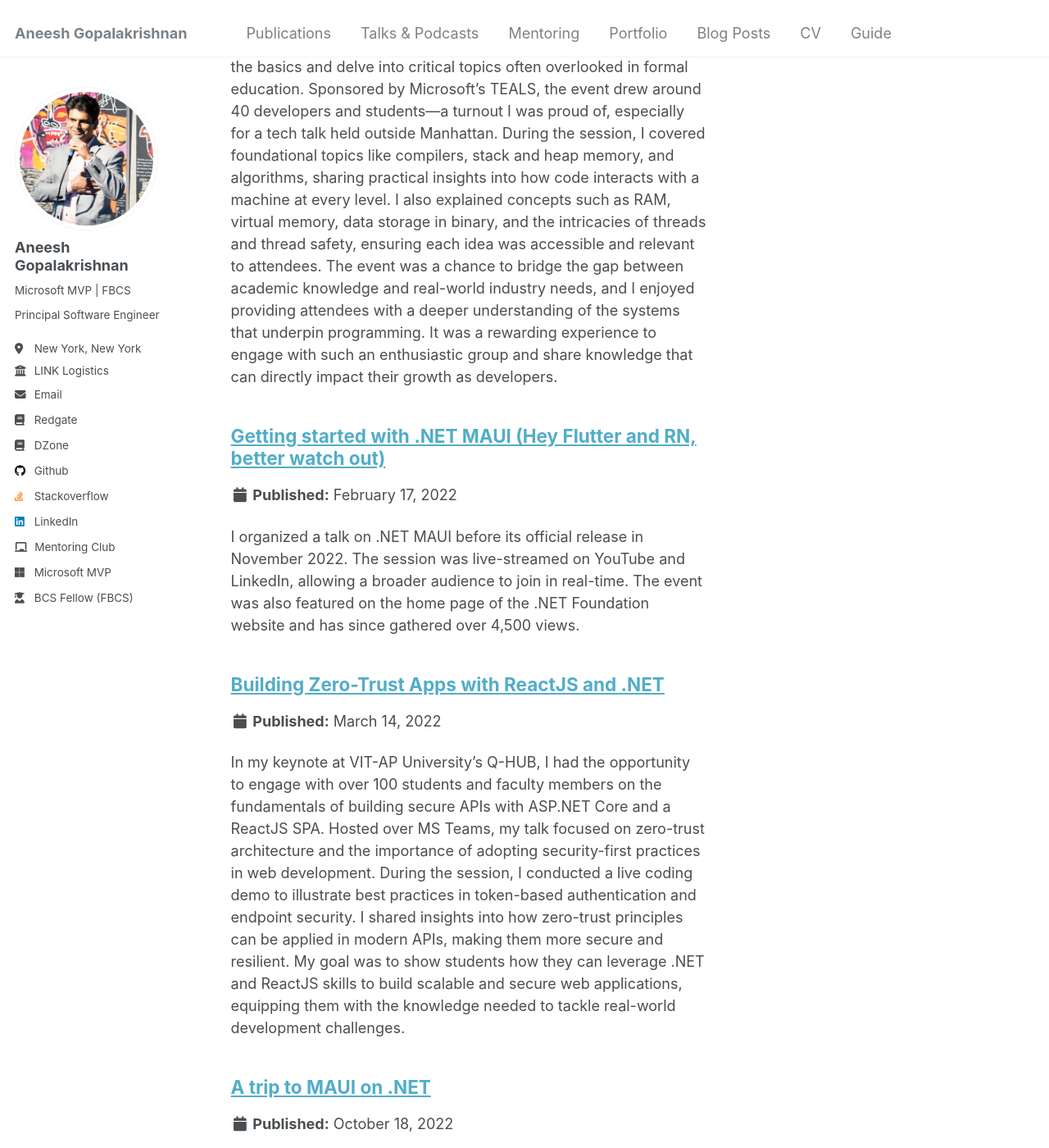
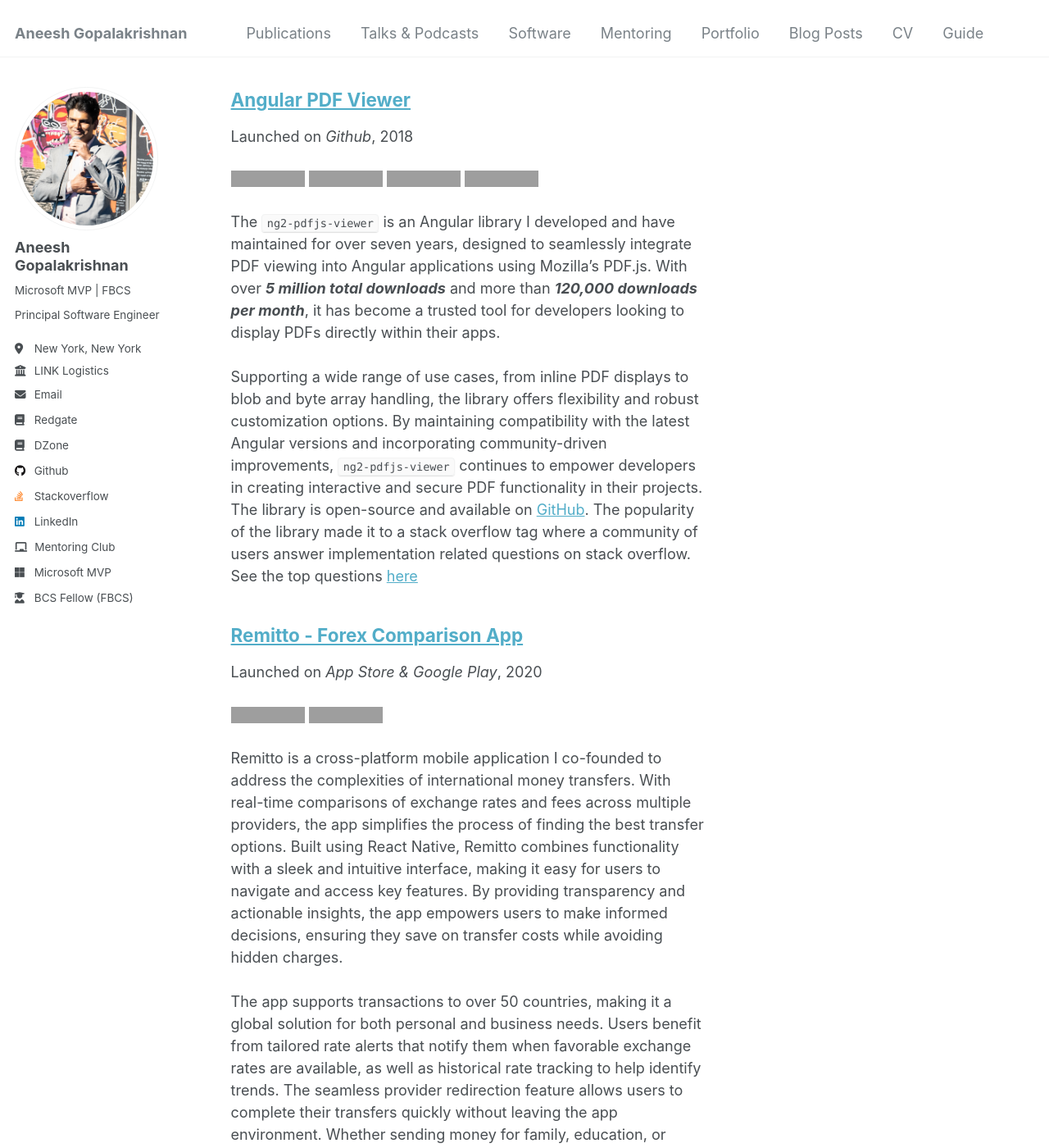
Before and after one commit to codehippie1/codehippie1.github.io, a Jekyll site: the page built from _pages/collection-archive.html, in a window 1280 px wide and 1400 px high, scrolled down 5889 px. Shown: the whole window at 82% size. Built offline with Jekyll 4.4.1, drawn with Linux system fonts in a browser that asks for light colours; some of the changed text lies outside the part shown; grey boxes are pictures that could not be loaded.

Commit message:
Added software - half done

```diff
--- a/_config.yml
+++ b/_config.yml
@@ -97,6 +97,10 @@ talk_category:
     title: 'Podcasts'
   interviews:
     title: 'Interviews'
+
+software_category:
+  software:
+    title: 'Libraries, Apps and Tools'
 
 # Site Settings
 teaser                   :  # filename of teaser fallback teaser image placed in /images/, .e.g. "500x300.png"
@@ -239,6 +243,9 @@ collections:
   talks:
     output: true
     permalink: /:collection/:path/
+  software:
+    output: true
+    permalink: /:collection/:path/
 
 
 # These settings control how pages and collections are included in the site
@@ -294,6 +301,14 @@ defaults:
       type: talks
     values:
       layout: talk
+      author_profile: true
+      share: true
+  # _software
+  - scope:
+      path: ""
+      type: software
+    values:
+      layout: single
       author_profile: true
       share: true
 
--- a/_data/navigation.yml
+++ b/_data/navigation.yml
@@ -10,6 +10,9 @@ main:
 
   - title: "Talks & Podcasts"
     url: /talks/
+
+  - title: "Software"
+    url: /software/
 
   - title: "Mentoring"
     url: /mentoring/
--- a/_includes/archive-single.html
+++ b/_includes/archive-single.html
@@ -40,6 +40,8 @@
 
         {% if post.collection == 'mentoring' %}
           <p> {{ post.type }}, <i>{{ post.venue }}</i>, {{ post.date | default: "1900-01-01" | date: "%Y" }} </p>
+        {% elsif post.collection == 'software' %}
+          <p>Launched on <i>{{ post.venue }}</i>, {{ post.date | default: "1900-01-01" | date: "%Y" }} </p>
         {% elsif post.collection == 'publications' %}
           <p>Published in <i>{{ post.venue }}</i>, {{ post.date | default: "1900-01-01" | date: "%Y" }} </p>
         {% elsif post.date %}
--- /dev/null
+++ b/_software/ng2-pdfjs-viewer.md
@@ -0,0 +1,36 @@
+---
+title: "Angular PDF Viewer"
+weight: 100
+collection: software
+category: software
+permalink: /software/ng2-pdfjs-viewer
+date: 2018-03-18
+venue: 'Github'
+paperurl: #'http://academicpages.github.io/files/paper3.pdf'
+citation: #'Your Name, You. (2024). &quot;Paper Title Number 3.&quot; <i>GitHub Journal of Bugs</i>. 1(3).'
+excerpt: '
+[![NPM Downloads](https://img.shields.io/npm/dy/ng2-pdfjs-viewer)](https://www.npmjs.com/package/ng2-pdfjs-viewer)
+[![NPM Version](https://img.shields.io/npm/v/ng2-pdfjs-viewer?logo=npm)](https://www.npmjs.com/package/ng2-pdfjs-viewer)
+[![Static Badge](https://img.shields.io/badge/Angular%20Version-18-green?logo=angular)](https://angular.dev/overview)
+[![NPM Downloads](https://img.shields.io/npm/dm/ng2-pdfjs-viewer?label=last month)](https://www.npmjs.com/package/ng2-pdfjs-viewer)
+<br />
+<br />
+The `ng2-pdfjs-viewer` is an Angular library I developed and have maintained for over seven years, designed to seamlessly integrate PDF viewing into Angular applications using Mozilla’s PDF.js. With over ***5 million total downloads*** and more than ***120,000 downloads per month***, it has become a trusted tool for developers looking to display PDFs directly within their apps.
+<br />
+<br />
+Supporting a wide range of use cases, from inline PDF displays to blob and byte array handling, the library offers flexibility and robust customization options. By maintaining compatibility with the latest Angular versions and incorporating community-driven improvements, `ng2-pdfjs-viewer` continues to empower developers in creating interactive and secure PDF functionality in their projects. The library is open-source and available on [GitHub](https://github.com/intbot/ng2-pdfjs-viewer). The popularity of the library made it to a stack overflow tag where a community of users answer implementation related questions on stack overflow. See the top questions [here](https://stackoverflow.com/questions/tagged/ng2-pdfjs-viewer?tab=Votes)
+'
+---
+
+[![NPM Downloads](https://img.shields.io/npm/dy/ng2-pdfjs-viewer)](https://www.npmjs.com/package/ng2-pdfjs-viewer)
+[![NPM Version](https://img.shields.io/npm/v/ng2-pdfjs-viewer?logo=npm)](https://www.npmjs.com/package/ng2-pdfjs-viewer)
+[![Static Badge](https://img.shields.io/badge/Angular%20Version-18-green?logo=angular)](https://angular.dev/overview)
+[![NPM Downloads](https://img.shields.io/npm/dm/ng2-pdfjs-viewer?label=last month)](https://www.npmjs.com/package/ng2-pdfjs-viewer)
+<br />
+I created and have maintained the Angular library `ng2-pdfjs-viewer` for over seven years, with the goal of simplifying PDF integration in Angular applications. Built on top of Mozilla’s PDF.js, this library allows developers to seamlessly display PDF files either inline within components or in a new tab. Designed to be lightweight and easy to use, `ng2-pdfjs-viewer` supports Angular versions starting from Angular 2.0 and has only one core dependency: `@angular/core`. You can find the library on [npm](https://www.npmjs.com/package/ng2-pdfjs-viewer).
+
+One of the most rewarding aspects of this library has been its widespread adoption within the developer community. Over the years, `ng2-pdfjs-viewer` has achieved over ***5 million downloads*** in total and consistently averages more than ***120,000*** downloads per month. These numbers reflect its utility and reliability, as well as the trust developers have placed in it for production-grade applications.
+
+What makes `ng2-pdfjs-viewer` stand out is its simplicity combined with powerful features. It supports a range of use cases, allowing developers to work with PDFs hosted on servers, blobs, or byte arrays. The library offers robust event support for tasks such as document loading and page changes, making it ideal for creating interactive PDF experiences. It also provides access to the underlying viewer via `PDFViewerApplication` and `PDFViewerApplicationOptions`, enabling developers to tailor the behavior and appearance of the viewer to suit specific needs.
+
+Maintaining compatibility with the latest Angular versions has been a priority, along with incorporating feedback and feature requests from the community. The open-source nature of the library has encouraged collaboration, and the source code, along with detailed documentation, is available on [GitHub](https://github.com/intbot/ng2-pdfjs-viewer). For me, the success of `ng2-pdfjs-viewer` is not just in the numbers but also in knowing that it has empowered developers to build streamlined, robust applications with excellent PDF viewing capabilities. The popularity of the library made it to a stack overflow tag where a community of users answer implementation related questions on stack overflow. See the top questions [here](https://stackoverflow.com/questions/tagged/ng2-pdfjs-viewer?tab=Votes). It’s been an incredible journey to see the library grow and become a trusted tool for so many in the Angular ecosystem.
--- /dev/null
+++ b/_software/parkr-app-alternate-side-parking.md
@@ -0,0 +1,32 @@
+---
+title: "Parkr - Alternate Side Parking App"
+weight: 200
+collection: software
+category: software
+permalink: /software/parkr-app
+date: 2015-09-25
+venue: 'App Store & Google Play'
+excerpt: '
+[![Google Play Downloads](https://img.shields.io/badge/Android%20Downloads-62%2C000+-green?logo=android)](https://play.google.com/store/apps/details?id=com.jcasp.app&hl=en_US)
+[![Apple Store](https://img.shields.io/badge/iOS%20Downloads-Growing%20Rapidly-blue?logo=apple)](https://apps.apple.com/us/app/parkr-alternate-side-parking/id6503993830?platform=iphone)
+[![NJTechWeekly Feature](https://img.shields.io/badge/Featured%20on-NJTechWeekly-orange)](https://njtechweekly.com/grassroots-initiative-wants-to-brand-jersey-city-as-nations-silicon-backyard/)
+<br />
+<br />
+Parkr is a cross-platform app I developed to simplify alternate side parking management for residents of New York City and New Jersey. Initially launched on Android over a decade ago, it was later rewritten from Xamarin to React Native, allowing for a complete revamp of its structure and an expansion to iOS. With features like real-time parking suspension alerts, a detailed parking suspension calendar, and street parking maps, Parkr has become an essential tool for urban drivers navigating complex parking rules.
+<br />
+<br />
+The app has seen over **62,000 downloads** on Android alone and continues to grow rapidly on iOS. Designed to save users from costly parking tickets, it’s particularly popular among New Yorkers and New Jersey residents. The app was also recognized by [NJ Tech Weekly](https://njtechweekly.com/grassroots-initiative-wants-to-brand-jersey-city-as-nations-silicon-backyard/) for its community impact and practical value. Parkr represents my commitment to creating technology that directly addresses everyday challenges, making life a little easier for city dwellers.
+'
+---
+
+[![Google Play Downloads](https://img.shields.io/badge/Android%20Downloads-62%2C000+-green?logo=android)](https://play.google.com/store/apps/details?id=com.jcasp.app&hl=en_US)
+[![Apple Store](https://img.shields.io/badge/iOS%20Downloads-Growing%20Rapidly-blue?logo=apple)](https://apps.apple.com/us/app/parkr-alternate-side-parking/id6503993830?platform=iphone)
+[![NJTechWeekly Feature](https://img.shields.io/badge/Featured%20on-NJTechWeekly-orange)](https://njtechweekly.com/grassroots-initiative-wants-to-brand-jersey-city-as-nations-silicon-backyard/)
+
+I developed the **Parkr app** to help residents navigate the complexities of alternate side parking, starting with the Android platform over a decade ago. Over time, I rewrote the app from Xamarin to React Native, completely revamping its architecture and launching it on iOS. This effort not only modernized the app but also expanded its reach to a broader audience across platforms.
+
+While living in Jersey City, I donated the open-source Xamarin version of the app to the Code for Jersey City/Open JC non-profit. Along with the codebase, I conducted a knowledge transfer to support its continued development and deployment to help Jersey City residents avoid parking fines. This version was also used for fundraising and promoting Open JC initiatives.
+
+After moving to New York City, I enhanced the app to include support for NYC-specific parking rules and requirements. Since then, the app has gained significant traction, with over **62,000 downloads** on Android and a rapidly growing user base on iOS. Parkr has been instrumental in saving New Yorkers and New Jersey residents from numerous parking tickets, thanks to features like street parking maps, parking suspension calendars, and real-time suspension alerts.
+
+The app’s success was recognized by [NJ Tech Weekly](https://njtechweekly.com/grassroots-initiative-wants-to-brand-jersey-city-as-nations-silicon-backyard/), where it was featured on their homepage as an impactful local tech initiative. For me, Parkr isn’t just an app—it’s a way to give back to the community by simplifying a common urban challenge and providing a tool that makes life a little easier for thousands of residents.
--- /dev/null
+++ b/_software/remitto-app-forex-comparison.md
@@ -0,0 +1,33 @@
+---
+title: "Remitto - Forex Comparison App"
+weight: 300
+collection: software
+category: software
+permalink: /software/remitto
+date: 2020-12-01
+venue: 'App Store & Google Play'
+excerpt: '
+[![Google Play](https://img.shields.io/badge/Download%20on-Google%20Play-green?logo=google-play)](https://play.google.com/store/apps/details?id=com.muziris.remitto)
+[![App Store](https://img.shields.io/badge/Download%20on-App%20Store-blue?logo=apple)](https://apps.apple.com/us/app/remitto/id1538377133)
+<br />
+<br />
+Remitto is a cross-platform mobile application I co-founded to address the complexities of international money transfers. With real-time comparisons of exchange rates and fees across multiple providers, the app simplifies the process of finding the best transfer options. Built using React Native, Remitto combines functionality with a sleek and intuitive interface, making it easy for users to navigate and access key features. By providing transparency and actionable insights, the app empowers users to make informed decisions, ensuring they save on transfer costs while avoiding hidden charges.
+<br />
+<br />
+The app supports transactions to over 50 countries, making it a global solution for both personal and business needs. Users benefit from tailored rate alerts that notify them when favorable exchange rates are available, as well as historical rate tracking to help identify trends. The seamless provider redirection feature allows users to complete their transfers quickly without leaving the app environment. Whether sending money for family, education, or business, Remitto is designed to streamline the experience, making it an indispensable tool for anyone managing forex transactions. Remitto is available for download on [Google Play](https://play.google.com/store/apps/details?id=com.muziris.remitto) and the [App Store](https://apps.apple.com/us/app/remitto/id1538377133), offering a reliable and user-friendly platform for managing international money transfers efficiently.
+'
+---
+
+[![Google Play](https://img.shields.io/badge/Download%20on-Google%20Play-green?logo=google-play)](https://play.google.com/store/apps/details?id=com.muziris.remitto)
+[![App Store](https://img.shields.io/badge/Download%20on-App%20Store-blue?logo=apple)](https://apps.apple.com/us/app/remitto/id1538377133)
+<br />
+<br />
+I co-founded **Remitto**, a cross-platform mobile app designed to simplify the process of comparing international money transfer options. Built using React Native, Remitto offers a seamless user experience on both iOS and Android platforms, allowing users to access its powerful features anytime, anywhere. The app provides real-time comparisons of exchange rates and fees from multiple providers, helping users make cost-effective choices when sending money abroad.
+
+Remitto supports over 50 countries, making it a global solution for anyone looking to evaluate money transfer services. Key features include tailored rate alerts that notify users of favorable exchange rates, historical rate tracking for data-driven decisions, and direct redirection to providers for seamless transactions. These tools eliminate the guesswork in forex transactions, empowering users to save time and money while ensuring transparency.
+
+The app's clean interface and intuitive navigation are designed to cater to both seasoned forex users and those new to managing international transfers. Whether users are sending money to support family, pay for education, or handle business expenses, Remitto simplifies the process by providing clarity and choice.
+
+Available on both [Google Play](https://play.google.com/store/apps/details?id=com.muziris.remitto) and the [App Store](https://apps.apple.com/us/app/remitto/id1538377133), Remitto is your trusted partner in navigating the complexities of international money transfers. It's a tool built to save money, reduce stress, and make forex transactions more accessible and user-friendly for everyone.
+
+For more information, visit [Product Hunt launch page](https://www.producthunt.com/posts/remitto) and [remitto's official website](https://remittoapp.com/).
```
Also changed, not shown: README.md (+3 -0 lines), _pages/software.html (added, +28 -0 lines).
